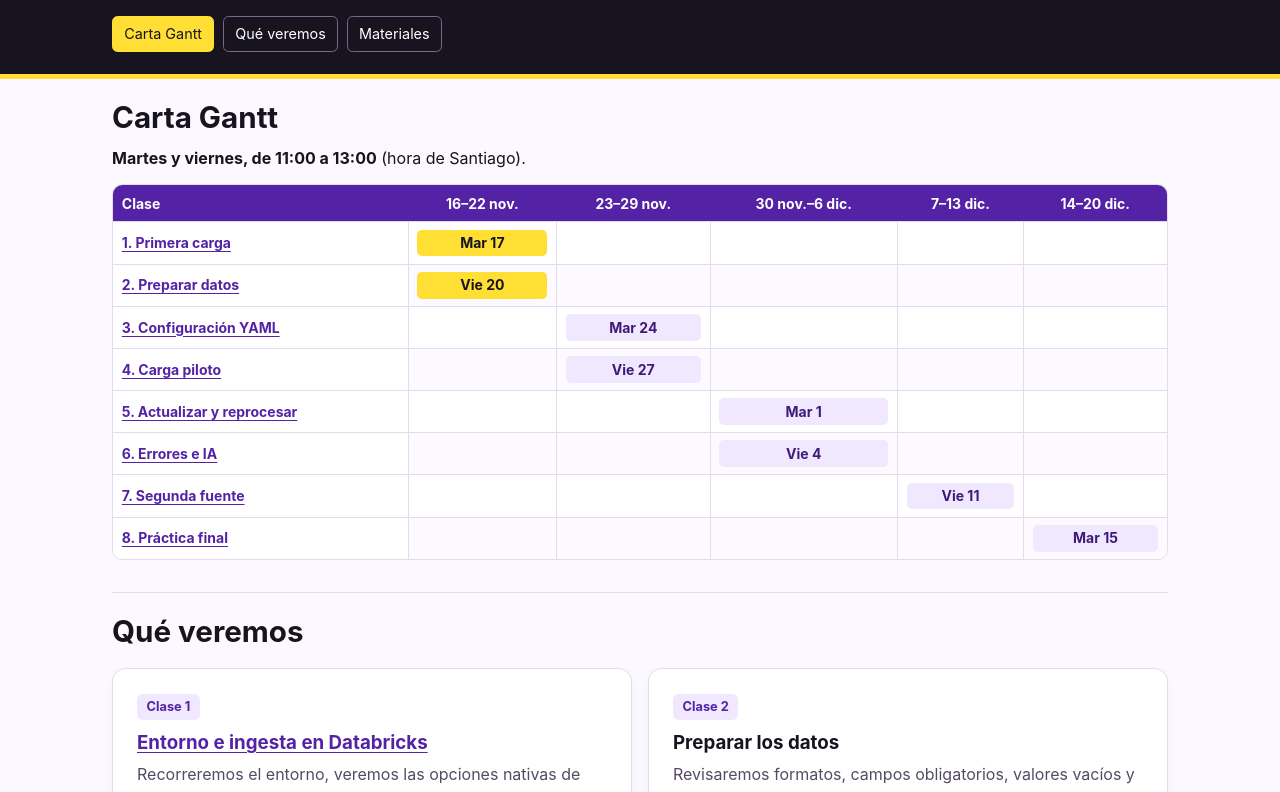
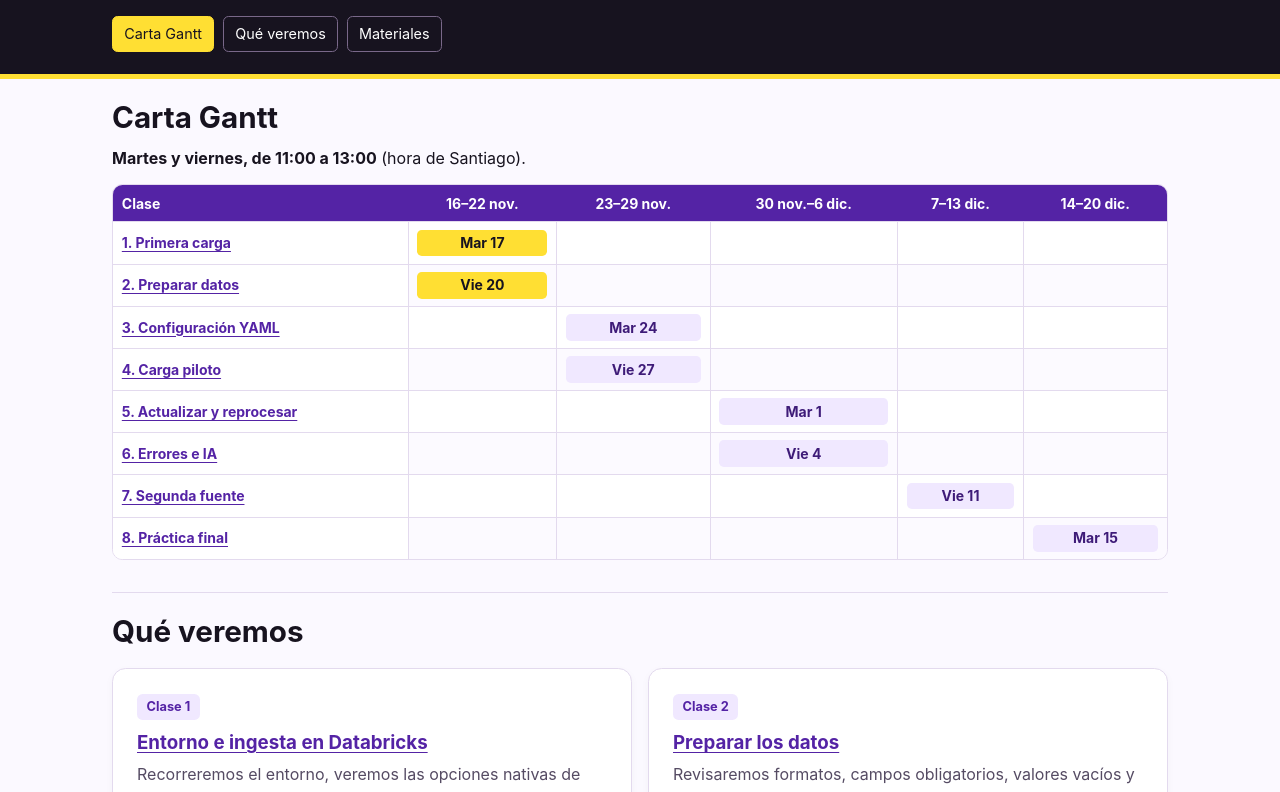
Before and after one commit to alexconron/tecfluid-aula-databricks, a plain HTML site: page dist/index.html in a window 1280 px wide. Shown: the part 160-952 px from the top of the page. Drawn offline with Linux system fonts and the light colour scheme.

Commit message:
Enlazar la clase 2 desde el programa

```diff
--- a/dist/index.html
+++ b/dist/index.html
@@ -40,7 +40,7 @@
       <h2>Qué veremos</h2>
       <ol class="lessons" role="list">
         <li id="clase-1"><span class="lesson-number">Clase 1</span><h3><a href="clase-1.html">Entorno e ingesta en Databricks</a></h3><p>Recorreremos el entorno, veremos las opciones nativas de carga y seguiremos un CSV desde el volumen hasta la tabla.</p></li>
-        <li id="clase-2"><span class="lesson-number">Clase 2</span><h3>Preparar los datos</h3><p>Revisaremos formatos, campos obligatorios, valores vacíos y duplicados. Elegiremos una muestra autorizada de Tecfluid para practicar.</p></li>
+        <li id="clase-2"><span class="lesson-number">Clase 2</span><h3><a href="clase-2.html">Preparar los datos</a></h3><p>Revisaremos formatos, campos obligatorios, valores vacíos y duplicados. Elegiremos una muestra autorizada de Tecfluid para practicar.</p></li>
         <li id="clase-3"><span class="lesson-number">Clase 3</span><h3>Configurar con YAML</h3><p>Editaremos una plantilla para indicar el origen, el formato y el destino. Practicaremos cómo corregir errores de indentación y campos inválidos.</p></li>
         <li id="clase-4"><span class="lesson-number">Clase 4</span><h3>Ejecutar la carga piloto</h3><p>Comprobaremos rutas y permisos, ejecutaremos la carga y compararemos los datos de origen con la tabla de destino.</p></li>
         <li id="clase-5"><span class="lesson-number">Clase 5</span><h3>Actualizar y repetir una carga</h3><p>Procesaremos una segunda entrega y veremos qué ocurre al repetir una ejecución. Revisaremos cómo evitar filas duplicadas o reemplazos accidentales.</p></li>
```
